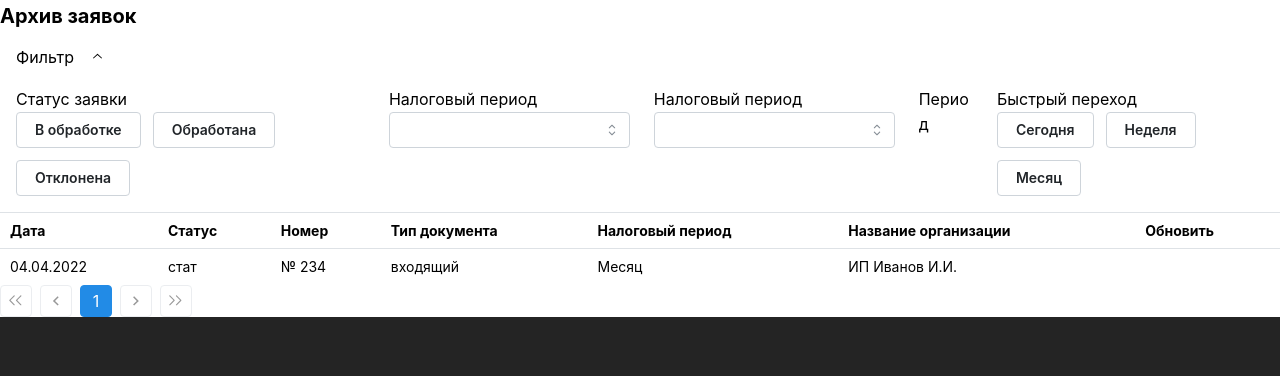
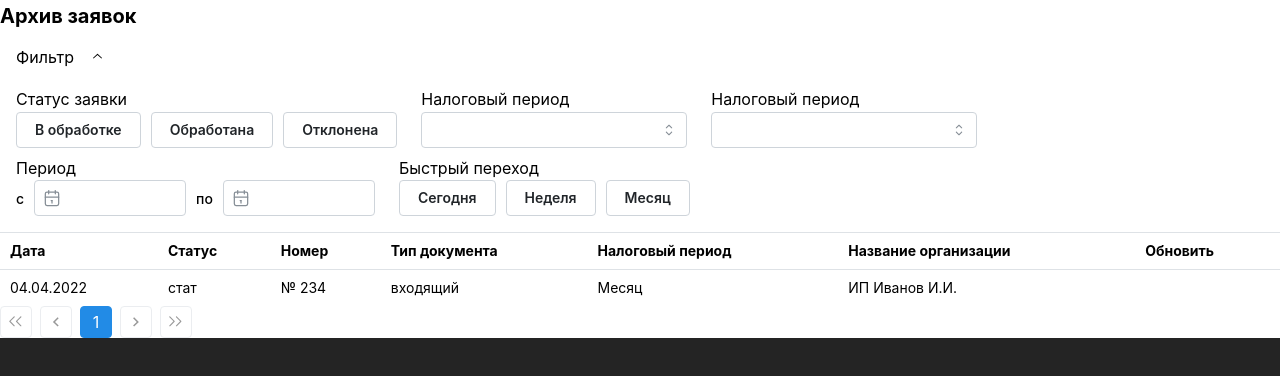
Before and after one commit to PasterZOOM/metaera, a React (Vite) app: page / in a window 1280 px wide. Both pictures are taken after a click on the button "Фильтр". Shown: the top 376 px of the page. Built offline with nearby package versions, Linux system fonts and the light colour scheme.

Commit message:
feat: add bid period component

```diff
--- a/package.json
+++ b/package.json
@@ -12,13 +12,16 @@
   },
   "dependencies": {
     "@mantine/core": "^7.0.2",
+    "@mantine/dates": "^7.0.2",
     "@mantine/hooks": "^7.0.2",
+    "@tabler/icons-react": "^2.35.0",
+    "dayjs": "^1.11.10",
     "react": "^18.2.0",
     "react-dom": "^18.2.0"
   },
   "devDependencies": {
     "@types/node": "20.7.0",
-    "@types/react": "^18.2.22",
+    "@types/react": "^18.2.23",
     "@types/react-dom": "^18.2.7",
     "@typescript-eslint/eslint-plugin": "^6.7.3",
     "@typescript-eslint/parser": "^6.7.3",
--- a/src/App.tsx
+++ b/src/App.tsx
@@ -2,6 +2,7 @@ import type { FC } from 'react'
 
 import { MantineProvider } from '@mantine/core'
 import '@mantine/core/styles.css'
+import '@mantine/dates/styles.css'
 
 import { ArchivePage } from '@/page/archive'
 
--- a/src/page/archive/ui/archivePage.tsx
+++ b/src/page/archive/ui/archivePage.tsx
@@ -2,6 +2,7 @@ import type { FC } from 'react'
 
 import { Accordion, Pagination, Table, Text } from '@mantine/core'
 
+import { Period } from '@/widgets/ period'
 import { BidStatus } from '@/widgets/bidStatus'
 import { QuickPassage } from '@/widgets/quickPassage'
 import { TaxablePeriod } from '@/widgets/taxablePeriod'
@@ -14,7 +15,7 @@ export const ArchivePage: FC = () => {
       </Text>
       <Accordion
         styles={{
-          content: { display: 'flex', gap: '1.5rem', width: '100%' },
+          content: { display: 'flex', flexWrap: 'wrap', gap: '0.5rem 1.5rem', width: '100%' },
           control: { display: 'flex', gap: '1rem', width: 'fit-content' },
         }}
       >
@@ -24,7 +25,7 @@ export const ArchivePage: FC = () => {
             <BidStatus />
             <TaxablePeriod />
             <TaxablePeriod />
-            <div>Период</div>
+            <Period />
             <QuickPassage />
           </Accordion.Panel>
         </Accordion.Item>
--- /dev/null
+++ b/src/shared/ui/dataPicker/dataPicker.tsx
@@ -0,0 +1,25 @@
+import type { ForwardedRef } from 'react'
+import { forwardRef } from 'react'
+
+import { DatePickerInput } from '@mantine/dates'
+import { IconCalendar } from '@tabler/icons-react'
+
+import type { DatePickerInputProps } from '@mantine/dates'
+
+const icon = <IconCalendar stroke={1.5} style={{ height: '1.25rem', width: '1.25rem' }} />
+
+export const DataPicker = forwardRef<ForwardedRef<HTMLButtonElement>, DatePickerInputProps>(
+  props => {
+    return (
+      <DatePickerInput
+        {...props}
+        leftSection={icon}
+        leftSectionPointerEvents="none"
+        styles={{
+          input: { minWidth: '9.5rem' },
+          root: { alignItems: 'center', display: 'flex', gap: '0.625rem' },
+        }}
+      />
+    )
+  },
+)
--- /dev/null
+++ b/src/shared/ui/dataPicker/index.ts
@@ -0,0 +1 @@
+export { DataPicker } from './dataPicker'
--- a/src/shared/ui/filterWrapper/filterWrapper.tsx
+++ b/src/shared/ui/filterWrapper/filterWrapper.tsx
@@ -1,4 +1,6 @@
 import type { FC, ReactNode } from 'react'
+
+import { Group } from '@mantine/core'
 
 type Props = {
   children: ReactNode
@@ -10,7 +12,9 @@ export const FilterWrapper: FC<Props> = props => {
   return (
     <div>
       <div>{title}</div>
-      {children}
+      <Group gap="xs" wrap="wrap">
+        {children}
+      </Group>
     </div>
   )
 }
--- /dev/null
+++ b/src/widgets/ period/index.ts
@@ -0,0 +1 @@
+export { Period } from './ui/period'
--- /dev/null
+++ b/src/widgets/ period/ui/period.tsx
@@ -0,0 +1,16 @@
+import type { FC } from 'react'
+import { useState } from 'react'
+
+import { DataPicker } from '@/shared/ui/dataPicker'
+import { FilterWrapper } from '@/shared/ui/filterWrapper'
+
+export const Period: FC = () => {
+  const [value, setValue] = useState<Date | null>(null)
+
+  return (
+    <FilterWrapper title="Период">
+      <DataPicker label="c" value={value} onChange={setValue} />
+      <DataPicker label="по" value={value} onChange={setValue} />
+    </FilterWrapper>
+  )
+}
--- a/src/widgets/bidStatus/ui/bidStatus.tsx
+++ b/src/widgets/bidStatus/ui/bidStatus.tsx
@@ -1,7 +1,7 @@
 import type { FC } from 'react'
 import { useId, useState } from 'react'
 
-import { Button, Group } from '@mantine/core'
+import { Button } from '@mantine/core'
 
 import { FilterWrapper } from '@/shared/ui/filterWrapper'
 
@@ -28,7 +28,6 @@ export const BidStatus: FC = () => {
 
   return (
     <FilterWrapper title="Статус заявки">
-      <Group gap="sm" wrap="wrap">
       {data.map(status => (
         <Button
           key={`${id}-${status.value}`}
@@ -38,7 +37,6 @@ export const BidStatus: FC = () => {
           {status.label}
         </Button>
       ))}
-      </Group>
     </FilterWrapper>
   )
 }
--- a/src/widgets/quickPassage/ui/quickPassage.tsx
+++ b/src/widgets/quickPassage/ui/quickPassage.tsx
@@ -1,7 +1,7 @@
+import type { FC } from 'react'
 import { useId } from 'react'
-import type { FC } from 'react'
 
-import { Button, Group } from '@mantine/core'
+import { Button } from '@mantine/core'
 
 import { FilterWrapper } from '@/shared/ui/filterWrapper'
 
@@ -15,13 +15,11 @@ export const QuickPassage: FC = () => {
   const id = useId()
   return (
     <FilterWrapper title="Быстрый переход">
-      <Group gap="sm" wrap="wrap">
-        {data.map(status => (
-          <Button key={`${id}-${status.value}`} variant="default">
-            {status.label}
-          </Button>
-        ))}
-      </Group>
+      {data.map(status => (
+        <Button key={`${id}-${status.value}`} variant="default">
+          {status.label}
+        </Button>
+      ))}
     </FilterWrapper>
   )
 }
```
Also changed, not shown: .eslintrc.cjs, 1 other file (tests, documents, lock files or other folders). Lines whose indentation alone changed are shown as unchanged.
